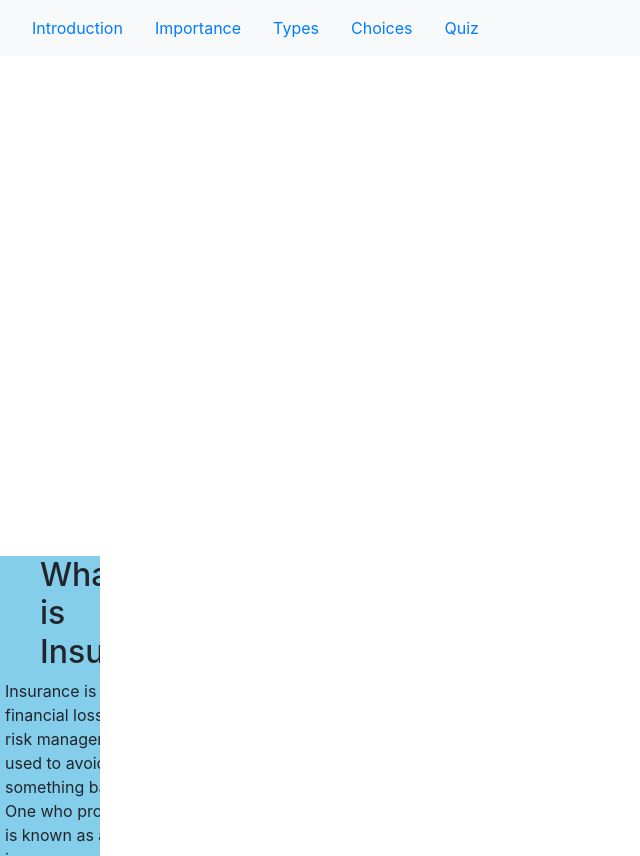
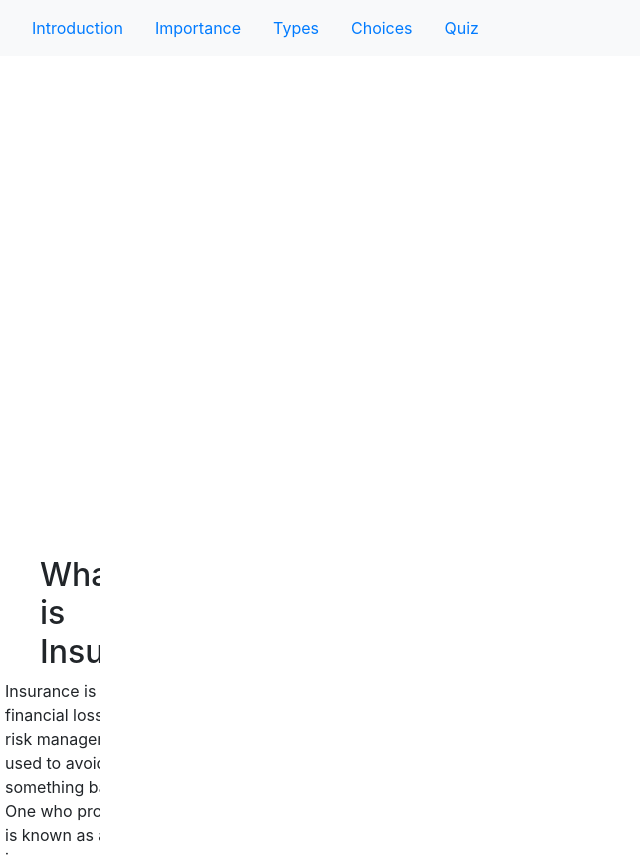
Before and after one commit to RasmitDevkota/EverFiInsurance.github.io, a plain HTML site: page public/index.html in a window 1280 px wide. Shown: the whole page, without its empty margins (0-640 px from the left). Drawn offline with nearby package versions, Linux system fonts and the light colour scheme; a script that the page names is missing.

Commit message:
Gitacora saved 1 changed files

```diff
--- a/public/main.css
+++ b/public/main.css
@@ -8,9 +8,6 @@ html, body {
   background-color: #6ab9ea;
 }
 /* Main Content */
-main {
-  background-color: #84ceeb;
-}
 .horizontal-scroll-wrapper {
   width: 100px;
   height: 300px;
```
